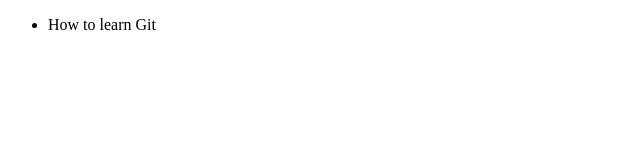
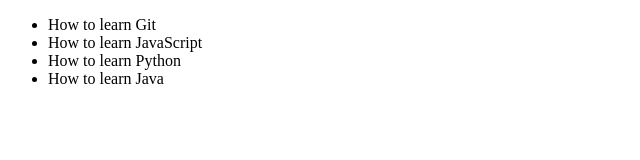
Before and after one commit to PavloPro7/mate, a website: page help.html in a window 1280 px wide. Shown: the whole page, without its empty margins (0-640 px from the left). Drawn offline with Linux system fonts and the light colour scheme.

Commit message:
added more topics to help.html

```diff
--- a/help.html
+++ b/help.html
@@ -8,6 +8,9 @@
 <body>
   <ul>
     <li>How to learn Git</li>
+    <li>How to learn JavaScript</li>
+    <li>How to learn Python</li>
+    <li>How to learn Java</li>
   </ul>
 </body>
 </html>
```
